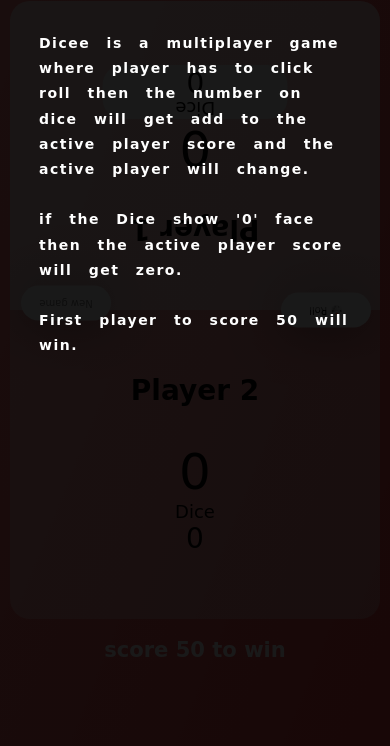
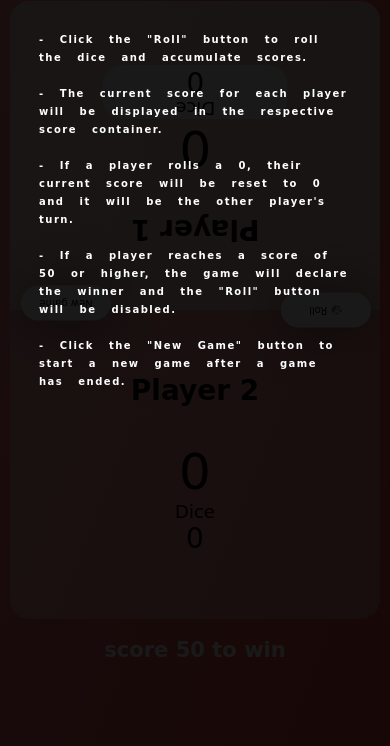
Before and after one commit to Gitax18/diceee, a plain HTML site: page index.html in a window 390 px wide. Shown: the part 98-844 px from the top of the page. Drawn offline with nearby package versions, Linux system fonts and the light colour scheme; a web font is replaced by a local one.

Commit message:
update responsiveness

```diff
--- a/index.html
+++ b/index.html
@@ -13,10 +13,12 @@
         <div class="modal">
             <ion-icon name="close-outline" class="close"></ion-icon>
             <h1 class="primary-title">👋Welcome to Dicee</h1>
-            <p class="desc">Dicee is a multiplayer game where player has to click roll then the number on dice will get add to the active player score
-                and the active player will change. <br> <br>
-                if the Dice show '0' face then the active player score will get zero. <br> <br>
-                First player to score 50 will win.
+            <p class="desc">
+                - Click the "Roll" button to roll the dice and accumulate scores. <br> <br>
+                - The current score for each player will be displayed in the respective score container. <br> <br>
+                - If a player rolls a 0, their current score will be reset to 0 and it will be the other player's turn.<br><br>
+                - If a player reaches a score of 50 or higher, the game will declare the winner and the "Roll" button will be disabled. <br><br>
+                - Click the "New Game" button to start a new game after a game has ended. <br><br>
             </p>
         </div>
     </div>
--- a/style.css
+++ b/style.css
@@ -31,6 +31,7 @@ html{
 
 img{
     position: absolute;
+    z-index: 999;
     left: 50%;
     top: 50%;
     transform: translate(-50%, -50%);
@@ -40,7 +41,7 @@ img{
     width: 100%;
     height: 105vh;
     position: absolute;
-    z-index: 100;
+    z-index: 1000;
     background-image: linear-gradient(to right, rgba(0, 0, 0, 0.9), rgba(0,0,0,0.9));
 }
 
@@ -145,6 +146,7 @@ center{
     border-radius: 50rem;
     font-size: 1.8rem;
     font-family: inherit;
+    z-index: 999;
     left: 50%;
     transform: translate(-50%, 0);
     cursor: pointer;
@@ -183,7 +185,7 @@ footer{
     .overlay{
         padding: 0;
         margin: 0;
-        height: 130vh;
+        height: 200%;
     }
     .modal{
         padding: 0;
@@ -243,7 +245,7 @@ footer{
     }
 }
 
-@media screen and (max-width:400px){
+@media screen and (max-width:500px){
     img{
         aspect-ratio: 1 / 1;
         height: 20vw;
@@ -253,11 +255,14 @@ footer{
         height: 115vh;
     }
 
+    .overlay{
+        height: 116vh;
+    }
     .modal{
         margin: 0 auto;
     }
     .desc{
-        font-size: 1.4rem;
+        font-size: 1rem;
     }
 
 
```
